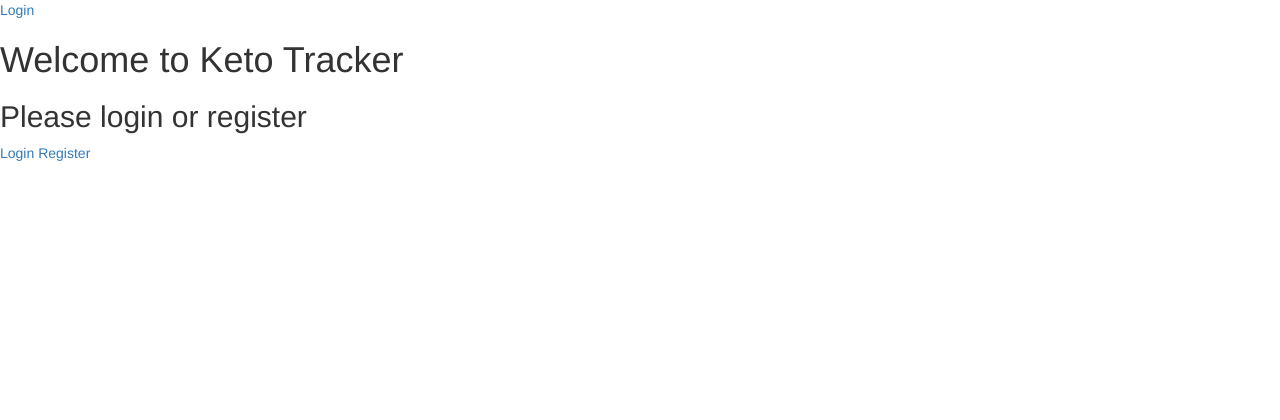
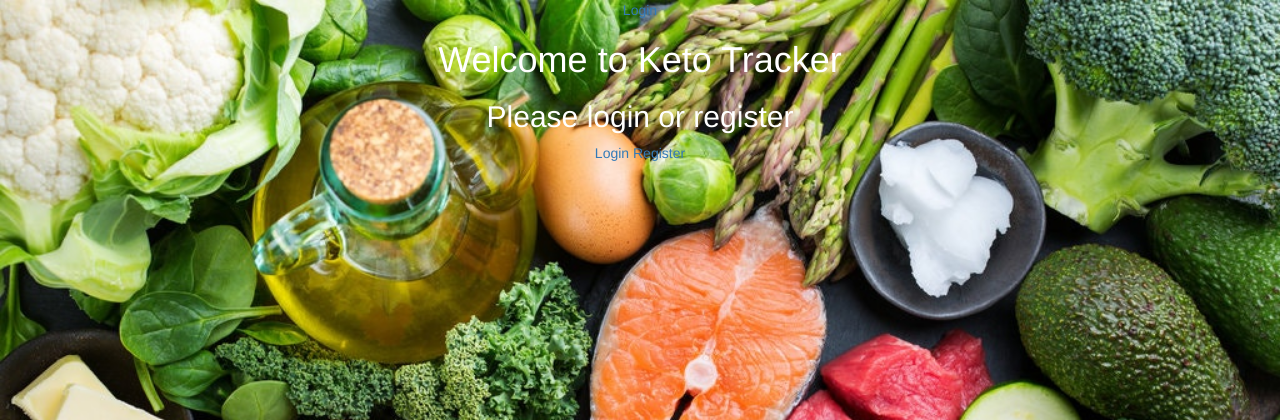
Before and after one commit to EpicRowan/Keto-Tracker, a Flask app: page / in a window 1280 px wide. Shown: the top 420 px of the page. Run offline with Flask 2, Linux system fonts and the light colour scheme; some libraries are stand-ins or nearby versions.

Commit message:
Updated stylesheets to make homepage look less boring

```diff
--- a/static/css/homepage.css
+++ b/static/css/homepage.css
@@ -1,3 +1,12 @@
+body {
+    background: #333 url("/static/img/keto.jpg");
+    background-size: cover;
+
+    color: white;
+    text-align: center;
+}
+
+
 .error {
     color: red
 }
--- a/templates/homepage.html
+++ b/templates/homepage.html
@@ -1,11 +1,18 @@
 {% extends 'base.html' %}
 {% block content %}
+<head>
+    <link rel="stylesheet"
+          href="http://maxcdn.bootstrapcdn.com/bootstrap/3.3.4/css/bootstrap.css"/>
+    <link rel="stylesheet" href="/static/css/homepage.css">
+    <title>Keto Tracker</title>
+</head>
+	<h1>Welcome to Keto Tracker</h1>
 
-<h1>Welcome to Keto Tracker</h1>
+	<h2>Please login or register</h2>
+		<a href="/login">Login</a>
+		<a href="/register">Register</a>
 
-<h2>Please login or register</h2>
-<a href="/login">Login</a>
-<a href="/register">Register</a>
-
+	<div class="site-wrapper">
+    	<div class="site-wrapper-inner">
 
 {% endblock %}
```
Also changed, not shown: static/img/keto.jpg (added).
